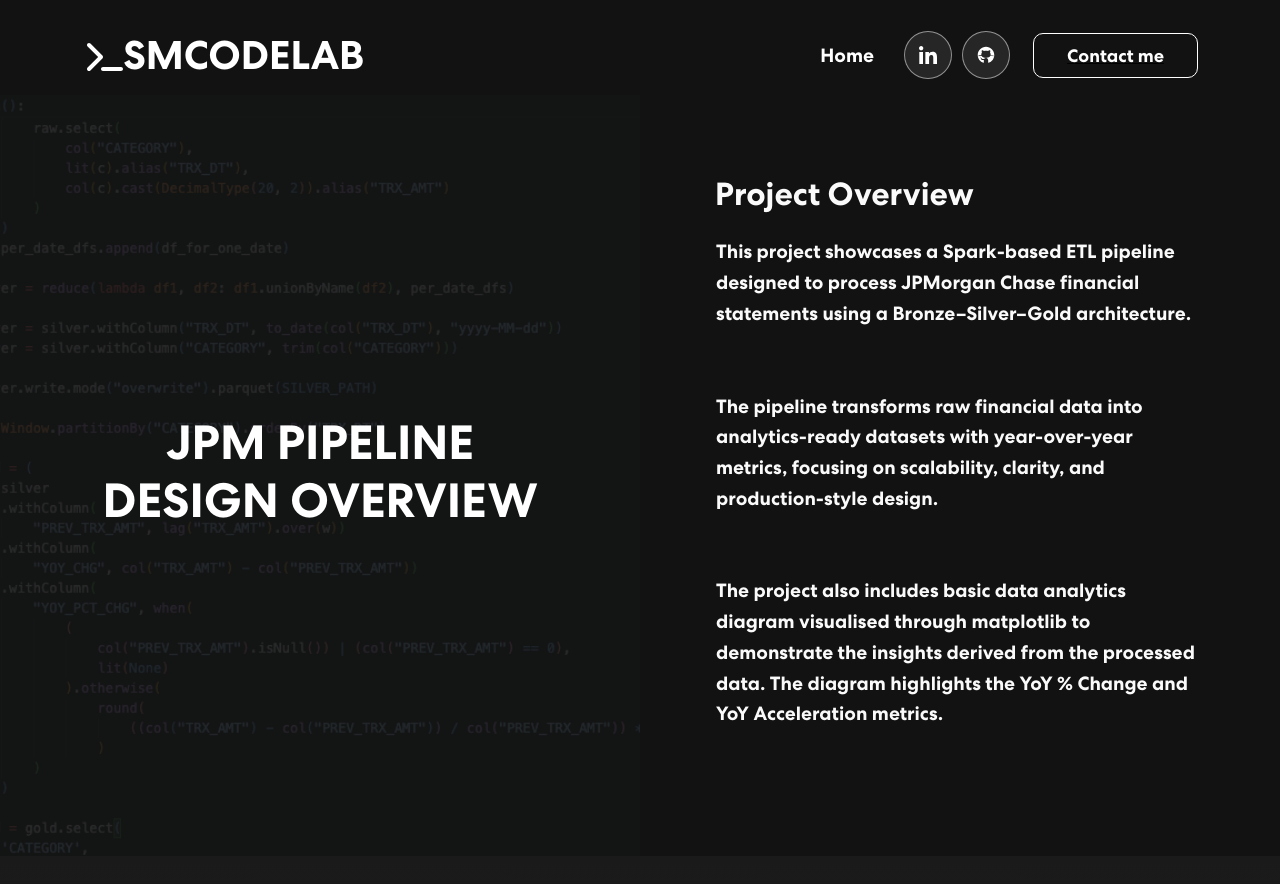
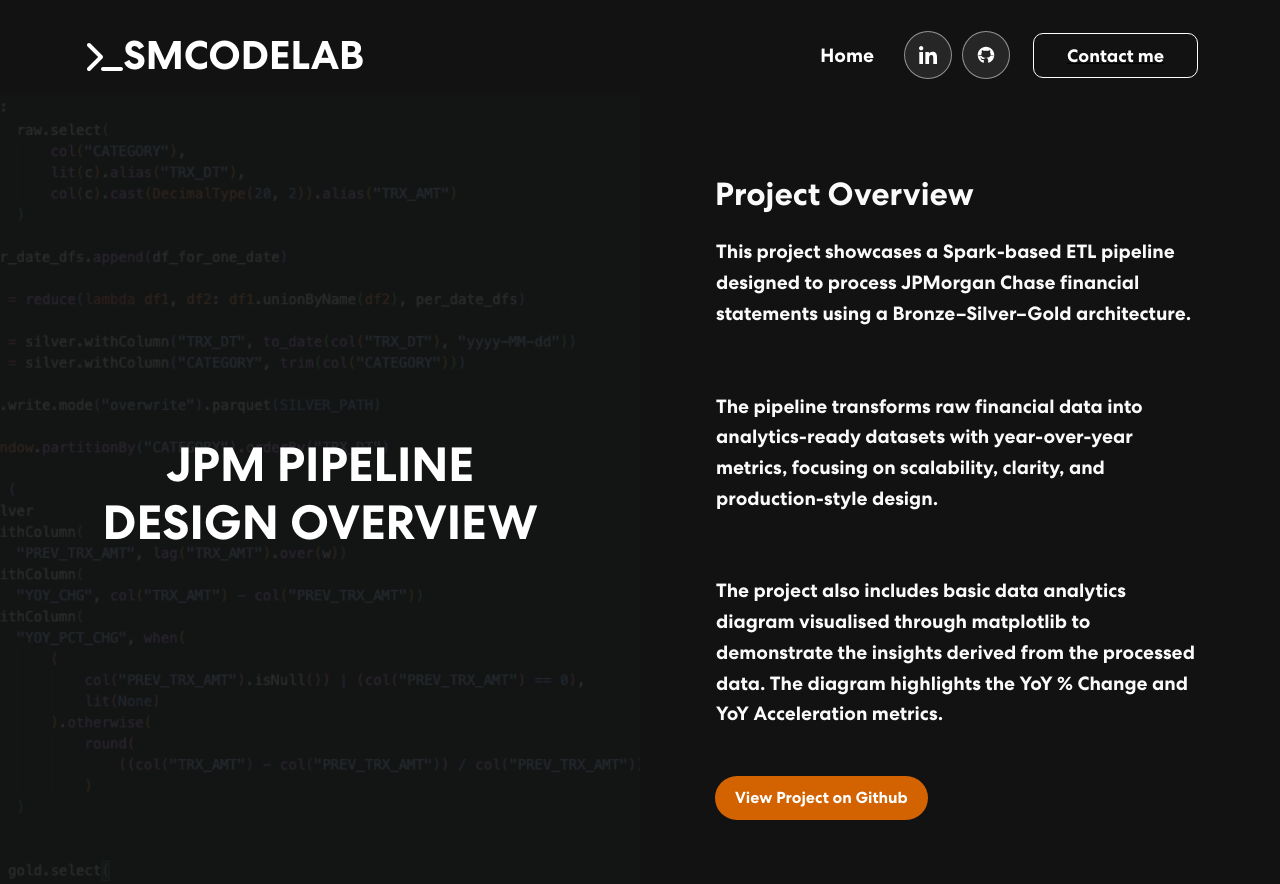
Before and after one commit to mihaylov-simeon/personal-portfolio, a React (Create React App) app: page /projects/jpm-pipeline in a window 1280 px wide. Shown: the top 884 px of the page. Built offline with nearby package versions, Linux system fonts and the light colour scheme.

Commit message:
add footer styles and "View Project on Github" button; create .htaccess for routing

```diff
--- a/src/App.css
+++ b/src/App.css
@@ -937,7 +937,7 @@
 
 /************ Footer Css ************/
 
-.footer--default {
+.footer {
   padding: 30px 0;
   background-image: url('./assets/img/footer-img.webp');
   background-position: center center;
@@ -945,7 +945,7 @@
   background-repeat: no-repeat;
 }
 
-.footer {
+.footer--project {
   padding: 10px 0;
   background: linear-gradient(
     180deg,
@@ -1153,6 +1153,25 @@
 
 .overview-content h2 {
   margin-left: 15px;
+}
+
+
+/************ Back to Top ************/
+.view-project-btn {
+  background-color: #d36200;
+  color: #ffffff;
+  border: none;
+  border-radius: 30px;
+  padding: 10px 20px;
+  margin-left: 15px;
+  cursor: pointer;
+  z-index: 999;
+  transition: all 0.3s ease;
+}
+
+.view-project-btn:hover {
+  background-color: #000000;
+  color: #fff;
 }
 
 /* =========================
--- a/src/components/jpm-pipeline-sections/Overview.js
+++ b/src/components/jpm-pipeline-sections/Overview.js
@@ -56,6 +56,9 @@
             the insights derived from the processed data. The diagram highlights the YoY % Change and
             YoY Acceleration metrics.
           </p>
+          <button className="view-project-btn" onClick={() => window.open("https://github.com/mihaylov-simeon/JPMC-financial-statements-pipeline", "_blank")}>
+            View Project on Github
+          </button>
         </div>
       </div>
 
```
Also changed, not shown: 2 other files (tests, documents, lock files or other folders).
